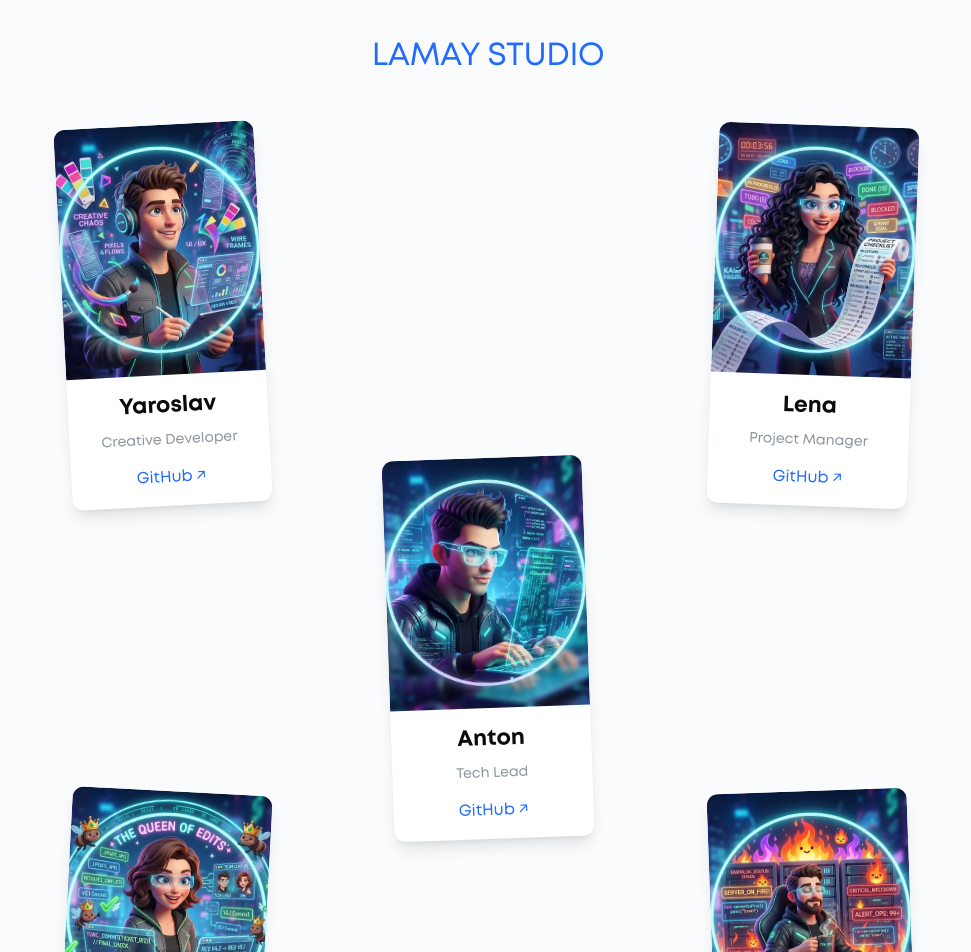
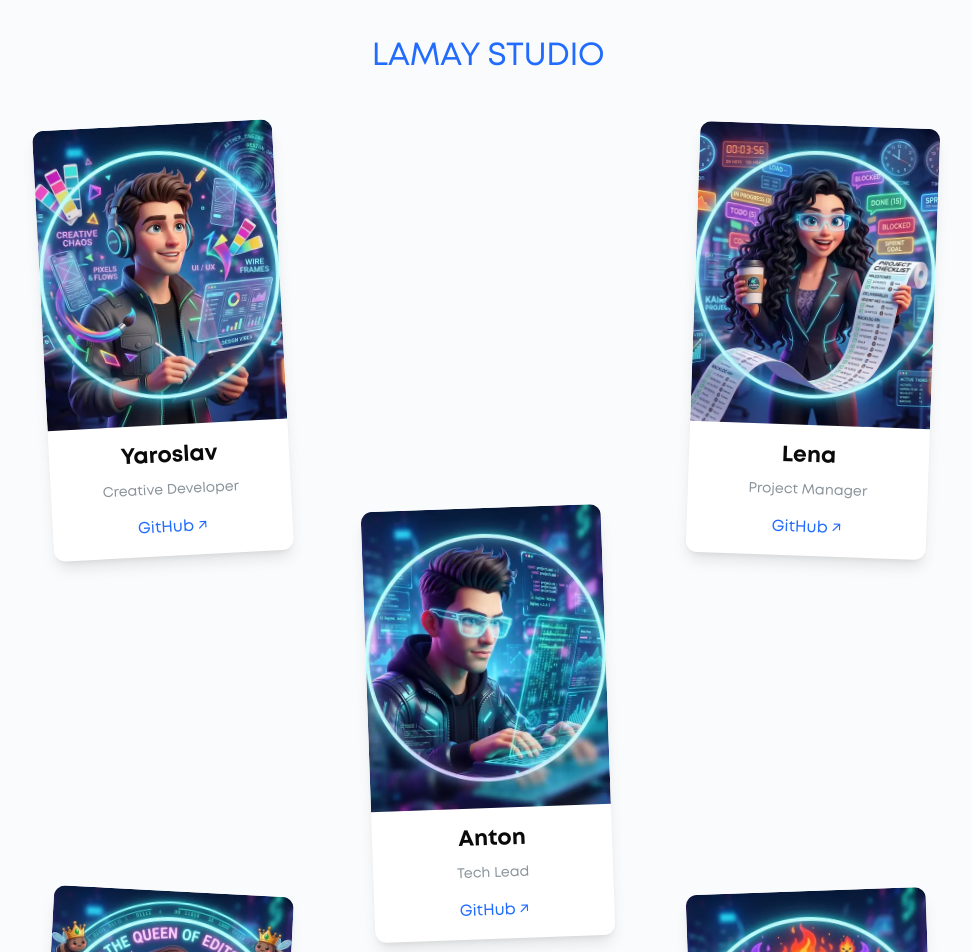
Before and after one commit to lamay-gp/lamay-frontend, a React (Vite) app: page /contacts in a window 1280 px wide. Shown: the part 100-1052 px from the top of the page, without its empty margins (152-1123 px from the left). Built offline with nearby package versions, Linux system fonts and the light colour scheme; no server answers.

Commit message:
fix(SCRUM-142): fix-img-path

```diff
--- a/package.json
+++ b/package.json
@@ -24,7 +24,7 @@
     "class-variance-authority": "^0.7.1",
     "cn": "^0.4.0",
     "embla-carousel-react": "^8.6.0",
-    "i18next": "^26.5.2",
+    "i18next": "^26.5.3",
     "i18next-browser-languagedetector": "^8.2.1",
     "lucide-react": "^1.55.0",
     "normalize.css": "^8.0.1",
--- a/src/pages/ContactsPage/ContactsPage.tsx
+++ b/src/pages/ContactsPage/ContactsPage.tsx
@@ -4,7 +4,7 @@ const teamMembers = [
   {
     name: 'Yaroslav',
     role: 'Creative Developer',
-    image: '/public/avatars/Yaroslav.webp',
+    image: 'avatars/Yaroslav.webp',
     github: 'https://github.com/bakugan228',
     rotate: '-rotate-3',
     position: 'desktop:col-start-1 desktop:row-start-1 desktop:translate-y-12',
@@ -12,7 +12,7 @@ const teamMembers = [
   {
     name: 'Lena',
     role: 'Project Manager',
-    image: '/public/avatars/Lena.webp',
+    image: 'avatars/Lena.webp',
     github: 'https://github.com/olenabokhan1121',
     rotate: 'rotate-2',
     position: 'desktop:col-start-3 desktop:row-start-1 desktop:translate-y-12',
@@ -20,7 +20,7 @@ const teamMembers = [
   {
     name: 'Anton',
     role: 'Tech Lead',
-    image: '/public/avatars/Anton.webp',
+    image: 'avatars/Anton.webp',
     github: 'https://github.com/AchekcSs',
     rotate: '-rotate-2',
     position: 'desktop:col-start-2 desktop:row-start-2',
@@ -28,7 +28,7 @@ const teamMembers = [
   {
     name: 'Anna',
     role: 'Redesign Developer',
-    image: '/public/avatars/Anna.webp',
+    image: 'avatars/Anna.webp',
     github: 'https://github.com/annavas03',
     rotate: 'rotate-3',
     position: 'desktop:col-start-1 desktop:row-start-3 desktop:-translate-y-12',
@@ -36,7 +36,7 @@ const teamMembers = [
   {
     name: 'Maksym',
     role: 'Features Developer',
-    image: '/public/avatars/Max.webp',
+    image: 'avatars/Max.webp',
     github: 'https://github.com/YatskuliakMa',
     rotate: '-rotate-2',
     position:
@@ -58,13 +58,13 @@ export const ContactsPage = () => {
         {teamMembers.map((member) => (
           <article
             key={member.name}
-            className={`mx-auto w-full max-w-50 ${member.position}`}
+            className={`mx-auto w-full max-w-60 ${member.position}`}
           >
             <div
               className={`overflow-hidden rounded-xl bg-white shadow-lg transition-transform duration-300 hover:rotate-0 hover:scale-105 ${member.rotate}`}
             >
               <img
-                src={member.image}
+                src={`${import.meta.env.BASE_URL}${member.image}`}
                 alt={member.name}
                 className="aspect-4/5 w-full object-cover"
               />
@@ -85,7 +85,7 @@ export const ContactsPage = () => {
                 <a
                   href={member.github}
                   target="_blank"
-                  rel="noreferrer"
+                  rel="noopener noreferrer"
                   className="inline-block text-button transition-colors hover:underline"
                 >
                   GitHub ↗
```
Also changed, not shown: 1 other file (tests, documents, lock files or other folders).
